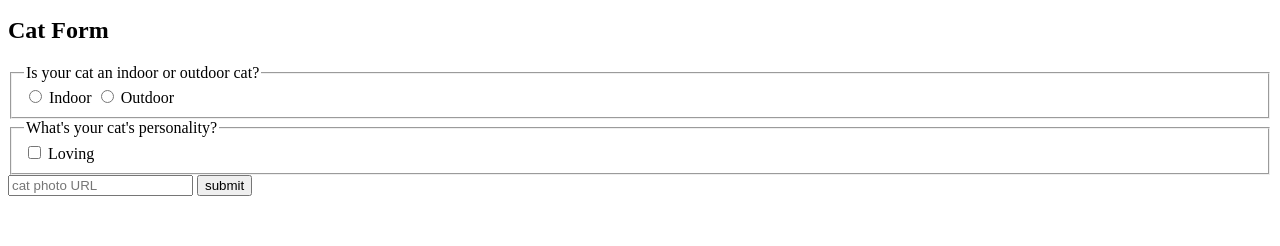
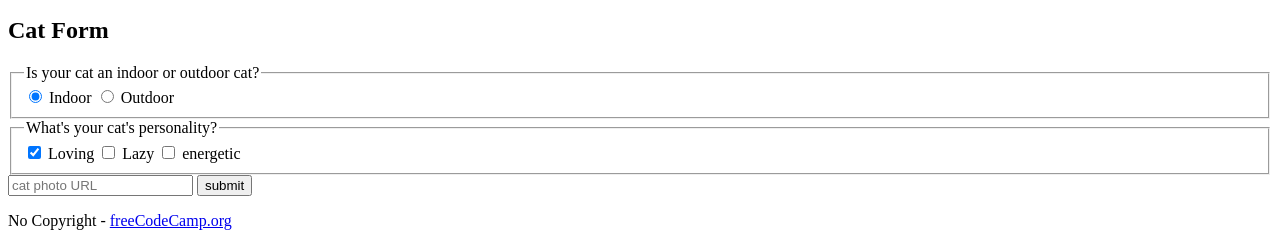
Before and after one commit to MatthewJCheverie/Sign-Up, a plain HTML site: page index.html in a window 1280 px wide. Shown: the part 1419-1665 px from the top of the page. Before the commit the page ends 1623 px from the top, so only its background shows below. Drawn offline with Linux system fonts and the light colour scheme.

Commit message:
Completed cat photo app

```diff
--- a/index.html
+++ b/index.html
@@ -45,7 +45,7 @@
                 <fieldset>
                     <legend>Is your cat an indoor or outdoor cat?</legend>
                     <label>
-                        <input type="radio" id="indoor" name="indoor-outdoor" value="indoor"> Indoor
+                        <input type="radio" id="indoor" name="indoor-outdoor" value="indoor" checked> Indoor
                     </label>
                     <label>
                         <input type="radio" id="outdoor" name="indoor-outdoor" value="outdoor"> Outdoor
@@ -53,14 +53,18 @@
                 </fieldset>
                 <fieldset>
                     <legend>What's your cat's personality?</legend>
-                    <label for="">
-                        <input type="checkbox" id="loving"> Loving
-                    </label>
+                    <input id="loving" type="checkbox" name="personality" value="loving" checked> <label for="loving">Loving</label>
+                    <input id="lazy" type="checkbox" name="personality" value="lazy"> <label for="lazy">Lazy</label>
+                    <input id="energetic" type="checkbox" name="personality" value="energetic"> <label for="energetic">energetic</label>
                 </fieldset>
                 <input type="text" name="catphotourl" placeholder="cat photo URL" required>
                 <button type="submit">submit</button>
             </form>
         </section>
     </main>
+
+    <footer>
+        <p>No Copyright - <a href="https://www.freecodecamp.org">freeCodeCamp.org</a></p>
+      </footer>
 </body>
 </html>
```
